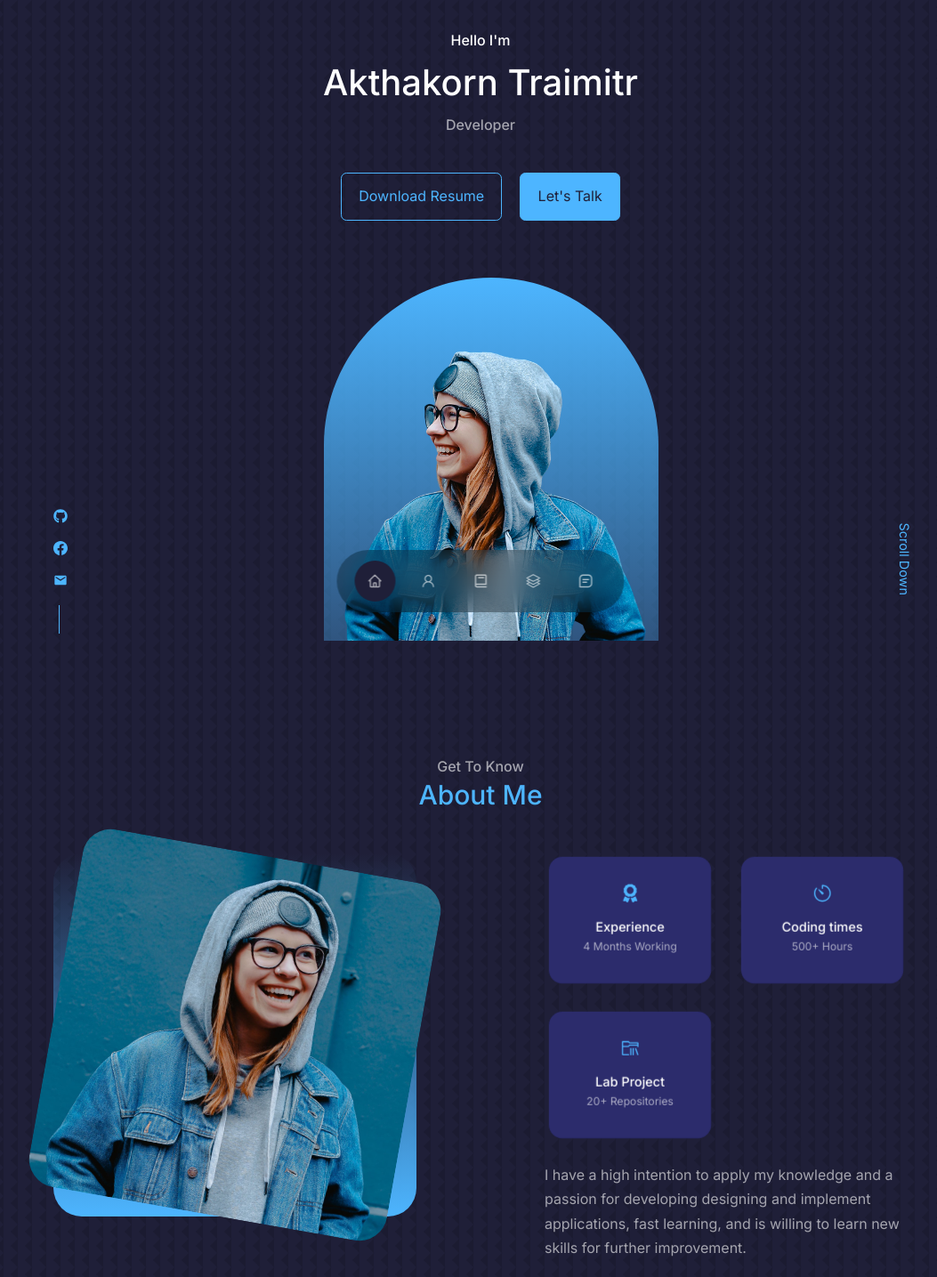
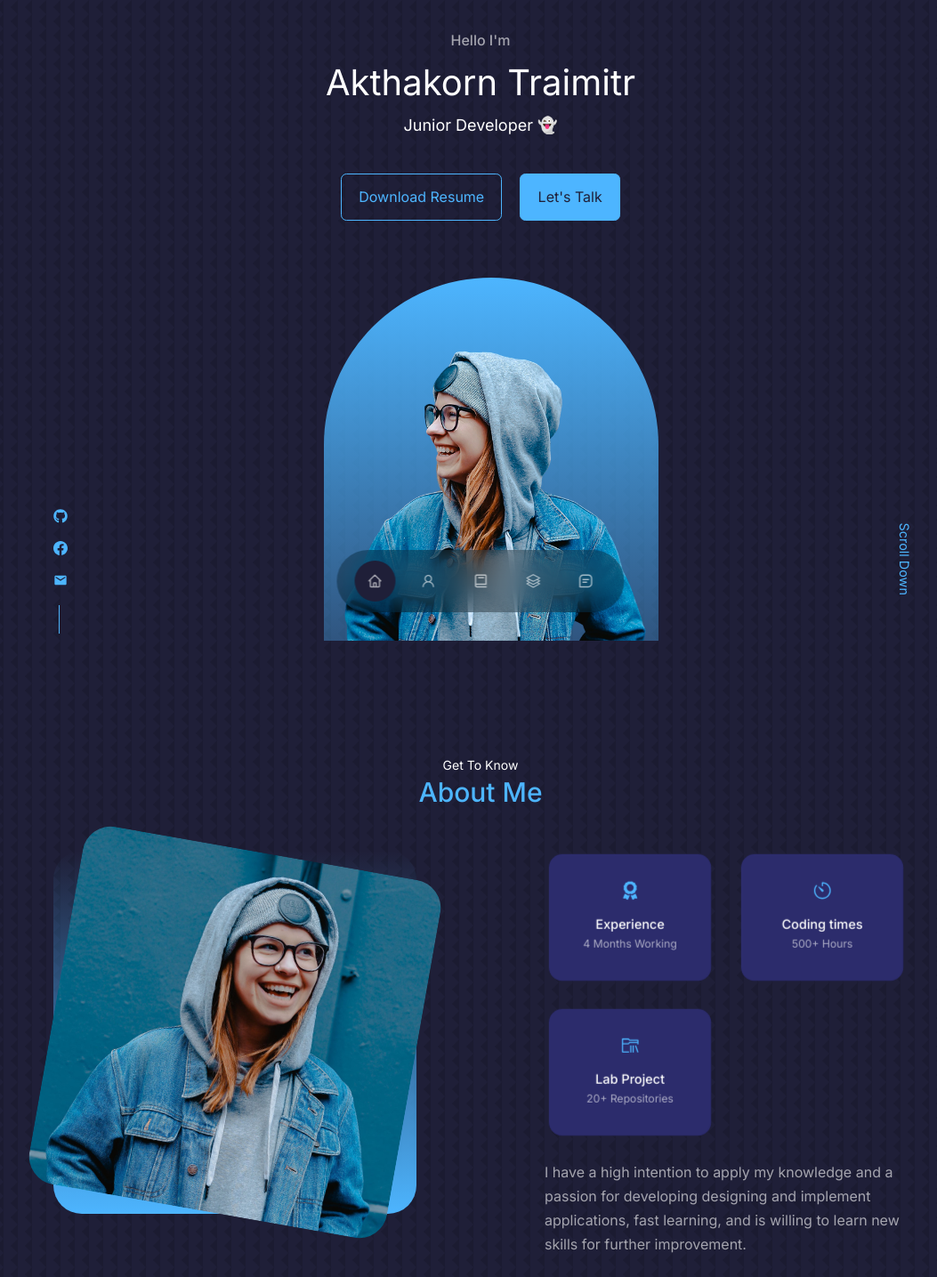
Before and after one commit to Notties/Next13-Portfolio, a Next.js app: page / in a window 1280 px wide. Shown: the part 80-1515 px from the top of the page at 89% size, without its empty margins (100-1153 px from the left). Built offline with nearby package versions, Linux system fonts and the light colour scheme.

Commit message:
update motion

```diff
--- /dev/null
+++ b/app/components/CustomTexts.tsx
@@ -0,0 +1,33 @@
+"use client";
+
+import { motion } from "framer-motion";
+import { textContainer, textVariant2 } from "../utils/motion";
+
+type TypingText = {
+  title: string;
+  textStyles: string;
+};
+
+export const TypingText = ({ title, textStyles }: TypingText) => (
+  <motion.p
+    variants={textContainer}
+    className={`font-normal text-[14px] text-secondary-white ${textStyles}`}
+  >
+    {Array.from(title).map((letter, index) => (
+      <motion.span variants={textVariant2} key={index}>
+        {letter === " " ? "\u00A0" : letter}
+      </motion.span>
+    ))}
+  </motion.p>
+);
+
+export const TitleText = ({ title, textStyles }: any) => (
+  <motion.h2
+    variants={textVariant2}
+    initial="hidden"
+    whileInView="show"
+    className={`mt-[8px] font-bold md:text-[64px] text-[40px] text-white ${textStyles}`}
+  >
+    {title}
+  </motion.h2>
+);
--- a/app/components/about/About.tsx
+++ b/app/components/about/About.tsx
@@ -1,16 +1,27 @@
 "use client";
 
+import { fadeIn, planetVariants, staggerContainer } from "@/app/utils/motion";
+import { motion } from "framer-motion";
 import Image from "next/image";
 
 import { FaAward } from "react-icons/fa";
 import { RxTimer } from "react-icons/rx";
 import { VscFolderLibrary } from "react-icons/vsc";
+import { TypingText } from "../CustomTexts";
 
 const About = () => {
   return (
     <>
       <section id="about">
-        <h5>Get To Know</h5>
+        <motion.div
+          variants={staggerContainer}
+          initial="hidden"
+          whileInView="show"
+          viewport={{ once: false, amount: 0.25 }}
+          className="text-center"
+        >
+          <TypingText title="Get To Know" textStyles="text-center" />
+        </motion.div>
         <h2 className="text-3xl">About Me</h2>
 
         {/* about__container */}
@@ -21,6 +32,13 @@ const About = () => {
           style={{ display: "grid" }}
         >
           {/* about__me */}
+
+          <motion.div
+            variants={fadeIn("right", "tween", 0.3, 1)}
+            initial="hidden"
+            whileInView="show"
+            viewport={{ once: false, amount: 0.25 }}
+          >
             <div
               className="w-[100%] aspect-square rounded-[2rem] bg-gradient-to-t from-primary
             grid place-items-center
@@ -34,6 +52,7 @@ const About = () => {
           "
             >
               {/* about__me-image */}
+
               <div
                 className="rounded-[2rem] overflow-hidden rotate-[10deg] transition
               hover:rotate-[0deg] duration-700
@@ -48,9 +67,16 @@ const About = () => {
                 />
               </div>
             </div>
+          </motion.div>
 
           {/* about__content */}
           <div className="max-[600px]:text-center">
+            <motion.div
+              variants={fadeIn("left", "tween", 0.3, 1)}
+              initial="hidden"
+              whileInView="show"
+              viewport={{ once: false, amount: 0.25 }}
+            >
               {/* about__cards */}
               <div
                 className="gap-[1.5rem]
@@ -148,6 +174,7 @@ const About = () => {
               <a href="#contact" className="btn btn-primary">
                 Let's Talk
               </a>
+            </motion.div>
           </div>
         </div>
       </section>
--- a/app/components/header/CTA.tsx
+++ b/app/components/header/CTA.tsx
@@ -1,15 +1,23 @@
 "use client";
 
+import { motion } from "framer-motion";
+import { fadeIn } from "../../utils/motion";
 const CTA = () => {
   return (
-    <div className="mt-10 flex gap-5 justify-center">
+    <motion.div
+      variants={fadeIn("up", "tween", 0.2, 1)}
+      initial="hidden"
+      whileInView="show"
+      viewport={{ once: false, amount: 0.25 }}
+      className="mt-10 flex gap-5 justify-center"
+    >
       <a href={"/assets/resume.pdf"} download className="btn">
         <p>Download Resume</p>
       </a>
       <a href="#contact" className="btn btn-primary">
         Let's Talk
       </a>
-    </div>
+    </motion.div>
   );
 };
 
--- a/app/components/header/Header.tsx
+++ b/app/components/header/Header.tsx
@@ -3,7 +3,9 @@
 import CTA from "./CTA";
 import Image from "next/image";
 import HeaderSocial from "./HeaderSocial";
-
+import { TypingText } from "../CustomTexts";
+import { fadeIn, staggerContainer } from "../../utils/motion";
+import { motion } from "framer-motion";
 const Header = () => {
   return (
     <header
@@ -16,12 +18,25 @@ const Header = () => {
         container text-center items-center h-[100%] relative
       "
       >
-        <h5>Hello I'm</h5>
-        <h1>Akthakorn Traimitr</h1>
-        <h5 className="text-light">Developer</h5>
+        <motion.div
+          variants={staggerContainer}
+          initial="hidden"
+          whileInView="show"
+          viewport={{ once: false, amount: 0.25 }}
+        >
+          <h5 className="text-light">Hello I'm</h5>
+          {/* <h1>Akthakorn Traimitr</h1> */}
+          <TypingText
+            title="Akthakorn Traimitr"
+            textStyles="text-center text-[2.5rem]"
+          />
+          <TypingText
+            title="Junior Developer 👻"
+            textStyles="text-center text-lg"
+          />
           <CTA />
-
           <HeaderSocial />
+          <motion.div variants={fadeIn("up", "tween", 0.3, 1)}>
             <div
               className="
                 bg-gradient-to-b from-primary absolute
@@ -34,15 +49,18 @@ const Header = () => {
                 alt="me"
                 width={352}
                 height={480}
-            loading='lazy'
+                loading="lazy"
               />
             </div>
+          </motion.div>
+
           <a
             href="#about"
             className="absolute right-[-2.3rem] bottom-[5rem] rotate-90 font-normal text-[0.9rem] max-[600px]:hidden"
           >
             Scroll Down
           </a>
+        </motion.div>
       </div>
     </header>
   );
```
Lines whose indentation alone changed are shown as unchanged.
